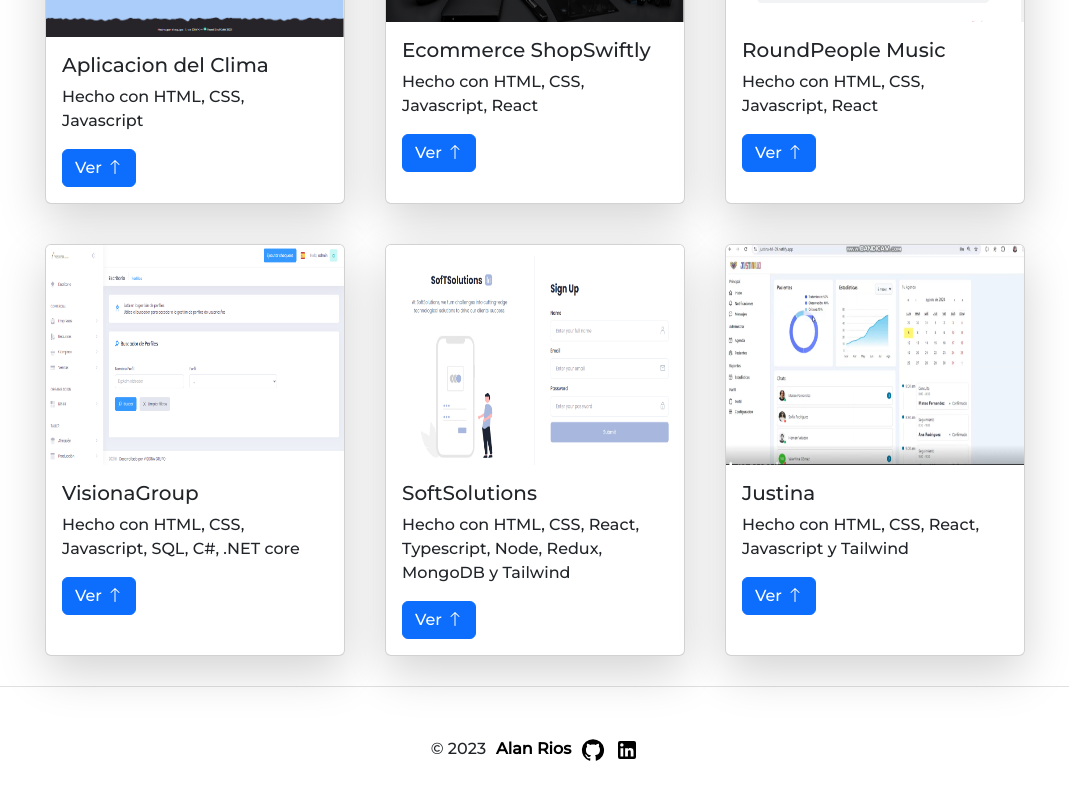
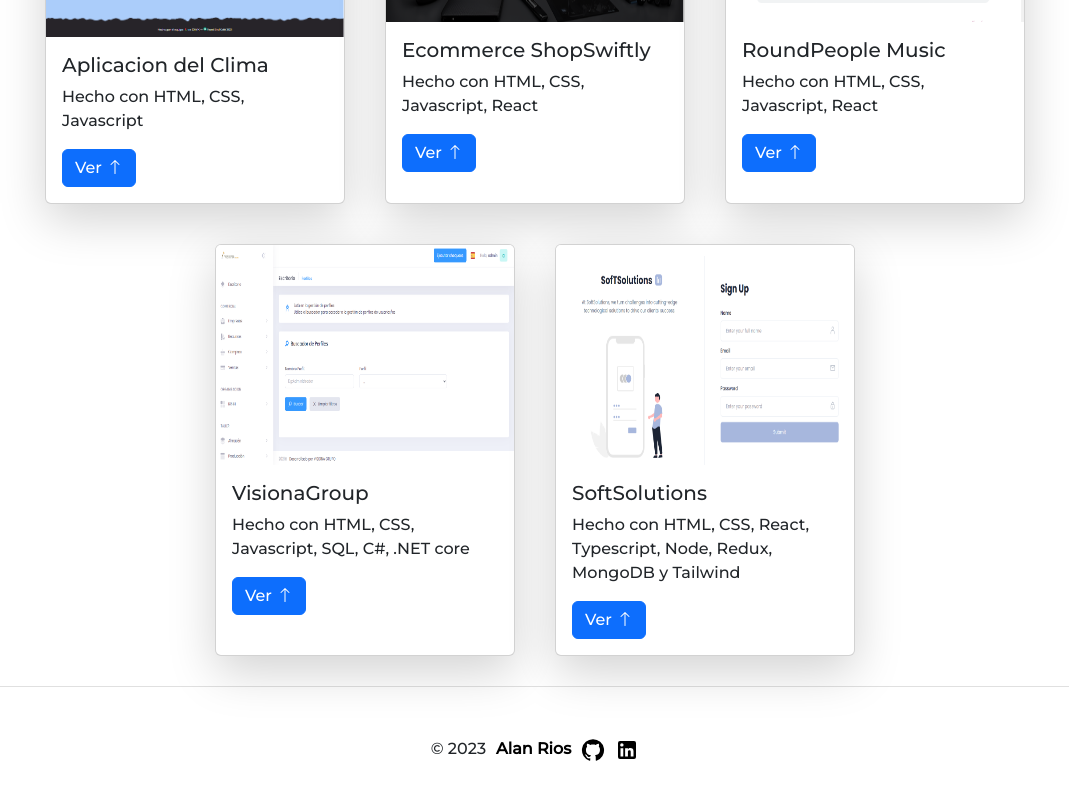
Before and after one commit to alanrios21/portfolio, a React (Vite) app: page / in a window 1280 px wide. Shown: the part 2431-3231 px from the top of the page, without its empty margins (105-1174 px from the left). Built offline with nearby package versions, Linux system fonts and the light colour scheme.

Commit message:
fix: delete project

```diff
--- a/src/assets/components/Projects.jsx
+++ b/src/assets/components/Projects.jsx
@@ -63,16 +63,7 @@ const Projects = () => {
             <Button variant="primary" className='button-projects' href="https://www.youtube.com/watch?v=LpCY1uHHQd8" target="_blank" rel="noreferrer">Ver<BsArrowUp className='arrow' /></Button>
           </Card.Body>
         </Card>
-        <Card className='card-project shadow-lg'>
-          <Card.Img variant="top" style={{ height: '220px' }} src={Justina} />
-          <Card.Body>
-            <Card.Title>Justina</Card.Title>
-            <Card.Text>
-              Hecho con HTML, CSS, React, Javascript y Tailwind
-            </Card.Text>
-            <Button variant="primary" className='button-projects' href="https://www.youtube.com/watch?v=FVfbtmy1ywc" target="_blank" rel="noreferrer">Ver<BsArrowUp className='arrow' /></Button>
-          </Card.Body>
-        </Card>
+
       </div>
       <Divider className='divider' />
     </>
```
